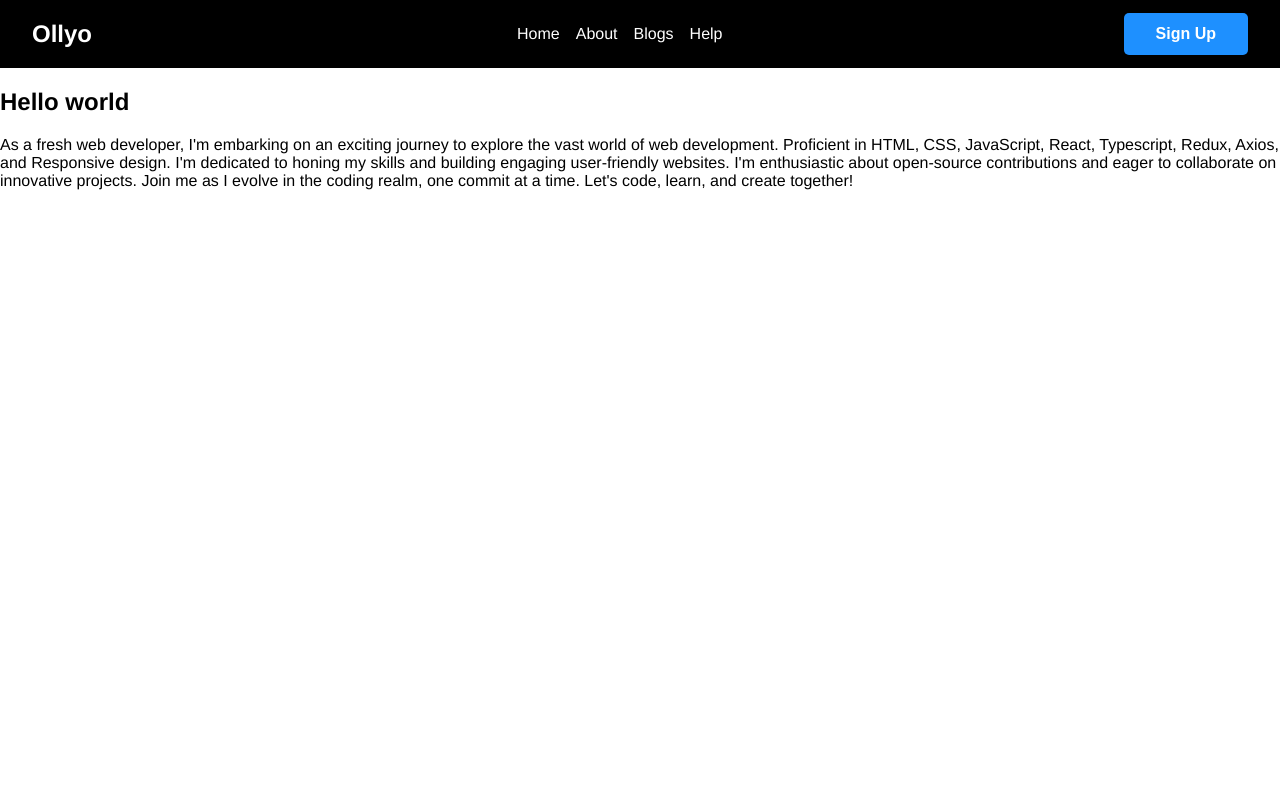
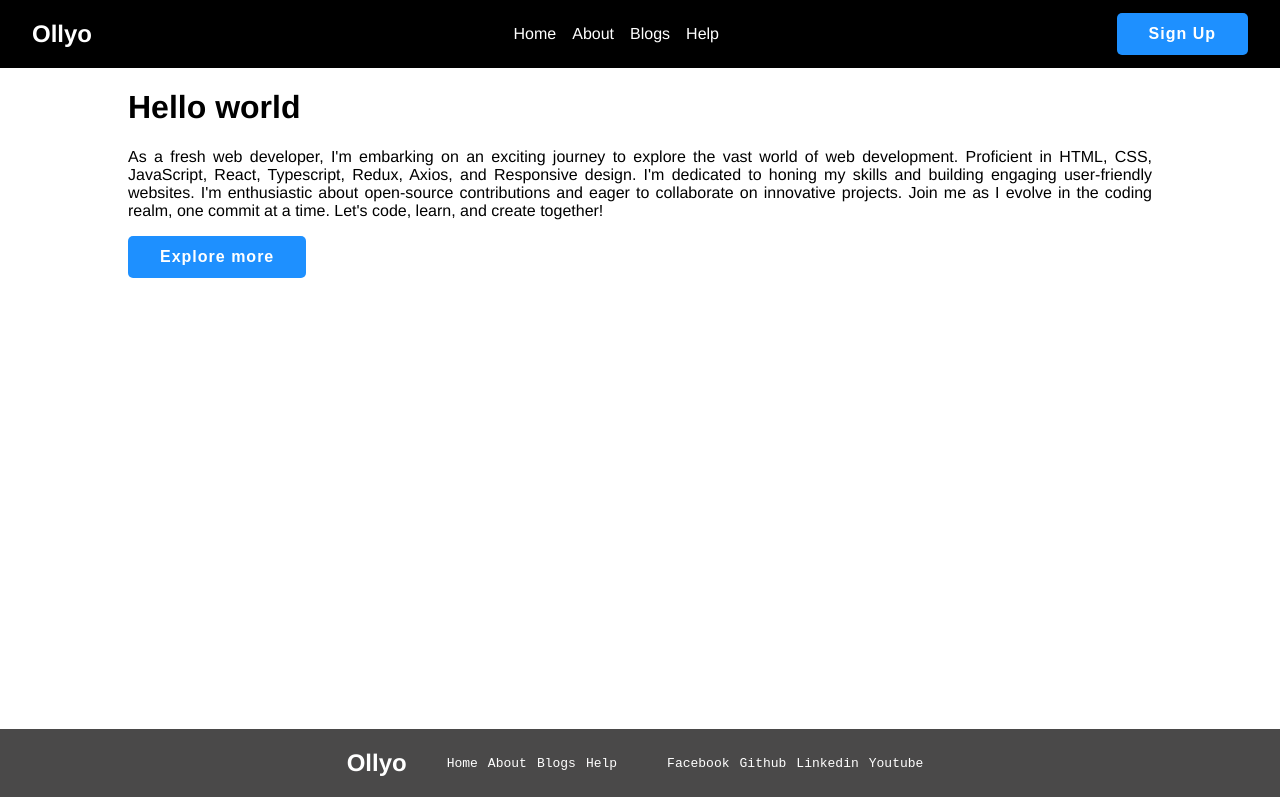
Before and after one commit to Jobayer109/State-props-project, a React (Create React App) app: page / in a window 1280 px wide. Built offline with nearby package versions, Linux system fonts and the light colour scheme.

Commit message:
Layout set up done

```diff
--- a/public/index.html
+++ b/public/index.html
@@ -22,7 +22,7 @@
       work correctly both with client-side routing and a non-root public URL.
       Learn how to configure a non-root public URL by running `npm run build`.
     -->
-  <title>State & Props</title>
+  <title>State and Props</title>
 </head>
 
 <body>
--- a/src/App.js
+++ b/src/App.js
@@ -1,40 +1,11 @@
-import classes from "./App.module.css";
-import Button from "./components/Button/Button";
+import Layout from "./components/Layouts/Layout";
+import Home from "./components/pages/Home";
 
 function App() {
   return (
-    <div className={classes.app}>
-      <nav>
-        <div className={classes.brand}>
-          <h1>Ollyo</h1>
-        </div>
-        <div className={classes.menu}>
-          <ul>
-            <li>Home</li>
-            <li>About</li>
-            <li>Blogs</li>
-            <li>Help</li>
-          </ul>
-        </div>
-        <div className={classes.nav__right}>
-          <Button type="submit" text="Sign Up" />
-        </div>
-      </nav>
-      <main>
-        <h2>Hello world</h2>
-        <p>
-          As a fresh web developer, I'm embarking on an exciting journey to
-          explore the vast world of web development. Proficient in HTML, CSS,
-          JavaScript, React, Typescript, Redux, Axios, and Responsive design.
-          I'm dedicated to honing my skills and building engaging user-friendly
-          websites. I'm enthusiastic about open-source contributions and eager
-          to collaborate on innovative projects. Join me as I evolve in the
-          coding realm, one commit at a time. Let's code, learn, and create
-          together!
-        </p>
-      </main>
-      <footer></footer>
-    </div>
+    <Layout>
+      <Home />
+    </Layout>
   );
 }
 
--- a/src/App.module.css
+++ /dev/null
@@ -1,22 +0,0 @@
-.app {
-  font-family: "Franklin Gothic Medium", "Arial Narrow", Arial, sans-serif;
-}
-
-nav {
-  display: flex;
-  align-items: center;
-  justify-content: space-between;
-  background-color: black;
-  color: white;
-  padding: 0 2rem;
-}
-
-.menu ul {
-  display: flex;
-}
-
-.menu ul > li {
-  margin-right: 1rem;
-  text-decoration: none;
-  list-style: none;
-}
--- a/src/components/Button/Button.module.css
+++ b/src/components/Button/Button.module.css
@@ -5,6 +5,7 @@
   cursor: pointer;
   font-size: 1rem;
   font-weight: bold;
+  letter-spacing: 1px;
   background-color: dodgerblue;
   color: white;
 }
--- /dev/null
+++ b/src/components/Layouts/Layout.jsx
@@ -0,0 +1,51 @@
+import React from "react";
+import Button from "../Button/Button";
+import classes from "./Layout.module.css";
+
+const Layout = ({ children }) => {
+  return (
+    <div className={classes.app}>
+      <nav>
+        <div className={classes.brand}>
+          <h1>Ollyo</h1>
+        </div>
+        <div className={classes.menu}>
+          <ul>
+            <li>Home</li>
+            <li>About</li>
+            <li>Blogs</li>
+            <li>Help</li>
+          </ul>
+        </div>
+        <div className={classes.nav__right}>
+          <Button type="submit" text="Sign Up" />
+        </div>
+      </nav>
+      <main className={classes.container}>{children}</main>
+      <footer>
+        <div>
+          <h2>Ollyo</h2>
+        </div>
+        <div className={classes.footer__links}>
+          <ul>
+            <li>Home</li>
+            <li>About</li>
+            <li>Blogs</li>
+            <li>Help</li>
+          </ul>
+        </div>
+        <div className={classes.footer__links}>
+          <ul>
+            <li>Facebook</li>
+            <li>Github</li>
+            <li>Linkedin</li>
+            <li>Youtube</li>
+          </ul>
+        </div>
+        <div></div>
+      </footer>
+    </div>
+  );
+};
+
+export default Layout;
--- /dev/null
+++ b/src/components/Layouts/Layout.module.css
@@ -0,0 +1,54 @@
+.app {
+  font-family: "Franklin Gothic Medium", "Arial Narrow", Arial, sans-serif;
+  /* position: relative; */
+}
+
+nav {
+  display: flex;
+  align-items: center;
+  justify-content: space-between;
+  background-color: black;
+  color: white;
+  padding: 0 2rem;
+}
+main {
+  height: 80vh;
+}
+
+.menu ul {
+  display: flex;
+}
+
+.menu ul > li {
+  margin-right: 1rem;
+  text-decoration: none;
+  list-style: none;
+}
+
+.container {
+  width: 80%;
+  margin: 0 auto;
+}
+
+footer {
+  display: flex;
+  align-items: center;
+  justify-content: center;
+  background-color: #4a4949;
+  color: white;
+  width: 100%;
+  padding: 0 auto;
+}
+
+.footer__links ul {
+  display: flex;
+  align-items: center;
+  justify-content: space-ev;
+  list-style: none;
+  font-family: monospace;
+  font-weight: 200;
+}
+
+.footer__links ul > li {
+  margin-right: 10px;
+}
--- /dev/null
+++ b/src/components/pages/Home.jsx
@@ -0,0 +1,23 @@
+import React from "react";
+import Button from "../Button/Button";
+
+const Home = () => {
+  return (
+    <div>
+      <h1>Hello world</h1>
+      <p style={{ textAlign: "justify" }}>
+        As a fresh web developer, I'm embarking on an exciting journey to
+        explore the vast world of web development. Proficient in HTML, CSS,
+        JavaScript, React, Typescript, Redux, Axios, and Responsive design. I'm
+        dedicated to honing my skills and building engaging user-friendly
+        websites. I'm enthusiastic about open-source contributions and eager to
+        collaborate on innovative projects. Join me as I evolve in the coding
+        realm, one commit at a time. Let's code, learn, and create together!
+      </p>
+
+      <Button text="Explore more" type="button" />
+    </div>
+  );
+};
+
+export default Home;
```
Also changed, not shown: src/components/pages/About.jsx (added, +11 -0 lines), src/components/pages/Blogs.jsx (added, +11 -0 lines), src/components/pages/Help.jsx (added, +11 -0 lines).
